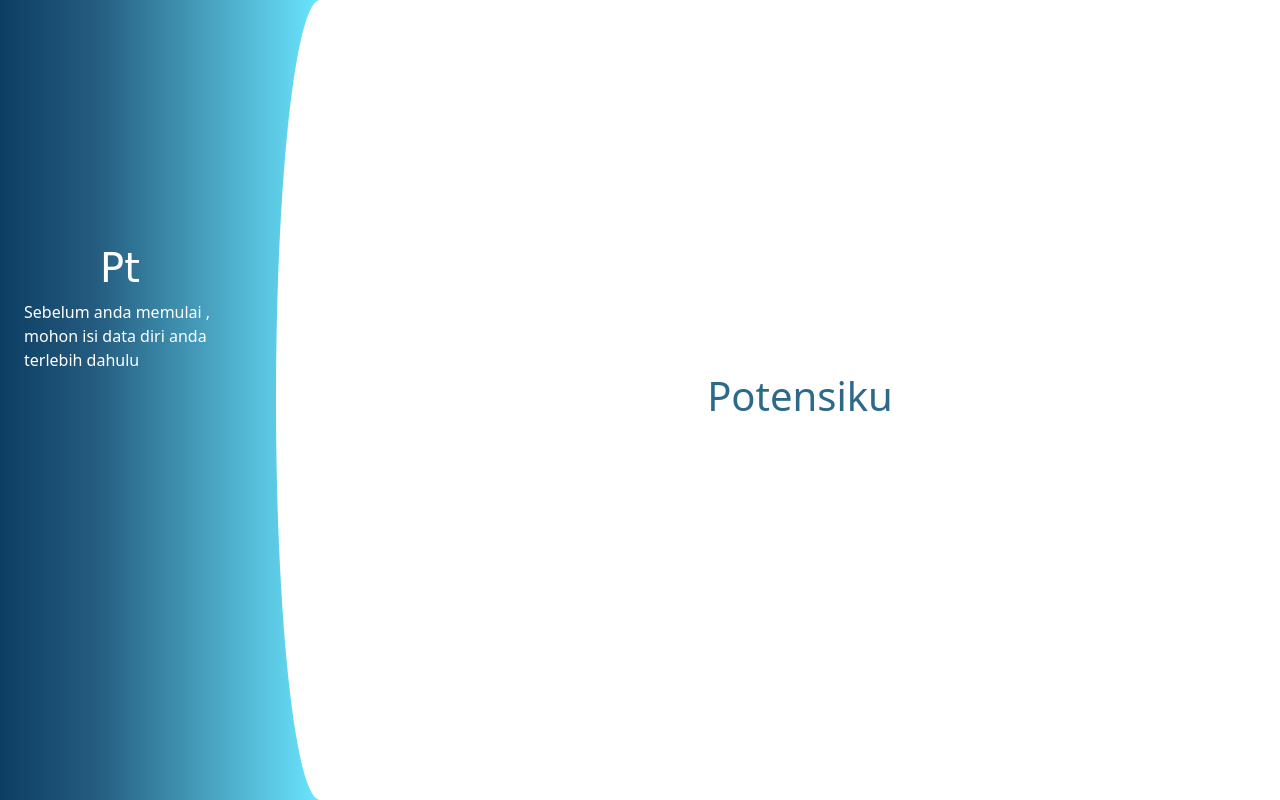
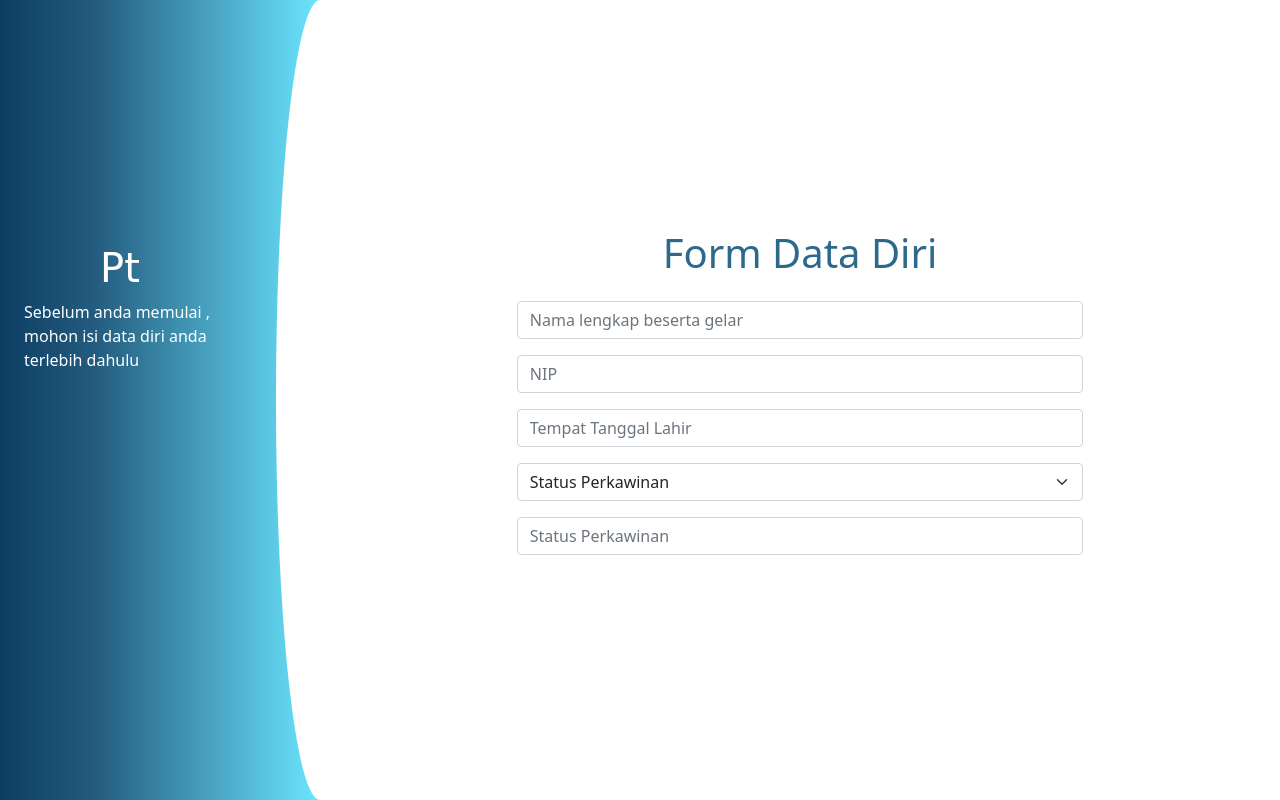
Before and after one commit to wijayaFikri/potensiku, a Django app: page / in a window 1280 px wide. Run offline with Django 3.2, Linux system fonts and the light colour scheme; some libraries are stand-ins or nearby versions; some web fonts are replaced.

Commit message:
update icon

```diff
--- a/potensiku/templates/header_common.html
+++ b/potensiku/templates/header_common.html
@@ -8,6 +8,7 @@
             "{% static "image-asset/potensiku-icon.jpeg" %}">
     <link rel="preconnect" href="https://fonts.gstatic.com">
     <link href="https://fonts.googleapis.com/css2?family=Damion&display=swap" rel="stylesheet">
+    <script src="https://kit.fontawesome.com/b847ab8752.js" crossorigin="anonymous"></script>
     <meta charset="UTF-8">
 
     <title>Potensiku</title>
--- a/potensiku/templates/identity/index.html
+++ b/potensiku/templates/identity/index.html
@@ -28,8 +28,25 @@
             </div>
         </div>
         <div class="col-9">
-            <div class="p-2 d-flex flex-column align-items-center h-100 justify-content-center">
-                <h1 style="color: #2D698B">Potensiku</h1>
+            <form class="h-100">
+                <div class="p-2 d-flex flex-column align-items-center h-100 justify-content-center">
+                    <h1 style="color: #2D698B" class="mb-4">Form Data Diri</h1>
+
+                    <input class="form-control mb-3" style="width: 60%;" type="text"
+                           placeholder="Nama lengkap beserta gelar">
+                    <input class="form-control mb-3" style="width: 60%;" type="text" placeholder="NIP">
+                    <input class="form-control mb-3" style="width: 60%;" type="text" placeholder="Tempat Tanggal Lahir">
+                    <select class="form-select mb-3" style="width: 60%" id="exampleFormControlSelect1">
+                        <option>Status Perkawinan</option>
+                        <option>Kawin</option>
+                        <option>Belum Kawin</option>
+                        <option>Cerai</option>
+                    </select>
+                    <input class="form-control mb-3" style="width: 60%;" type="text" placeholder="Status Perkawinan">
+
+                </div>
+            </form>
+
         </div>
     </div>
 </div>
```
